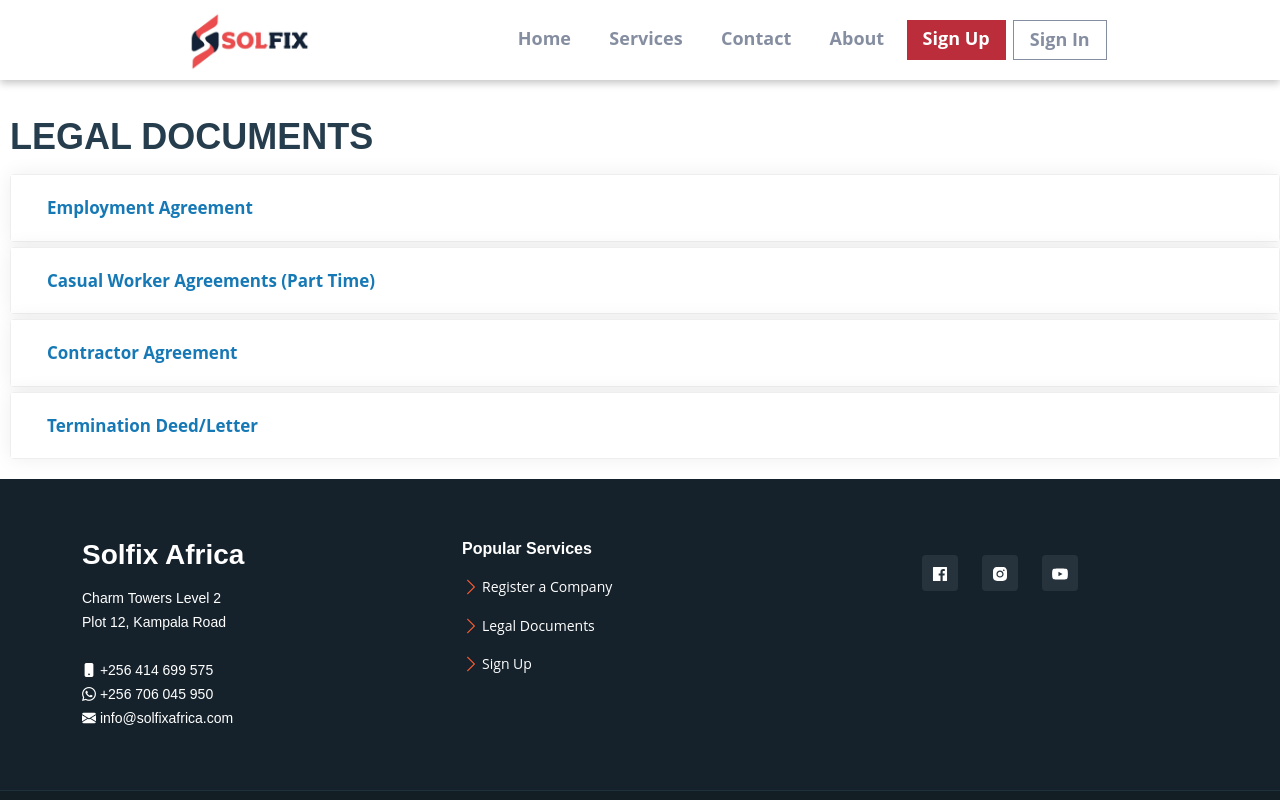
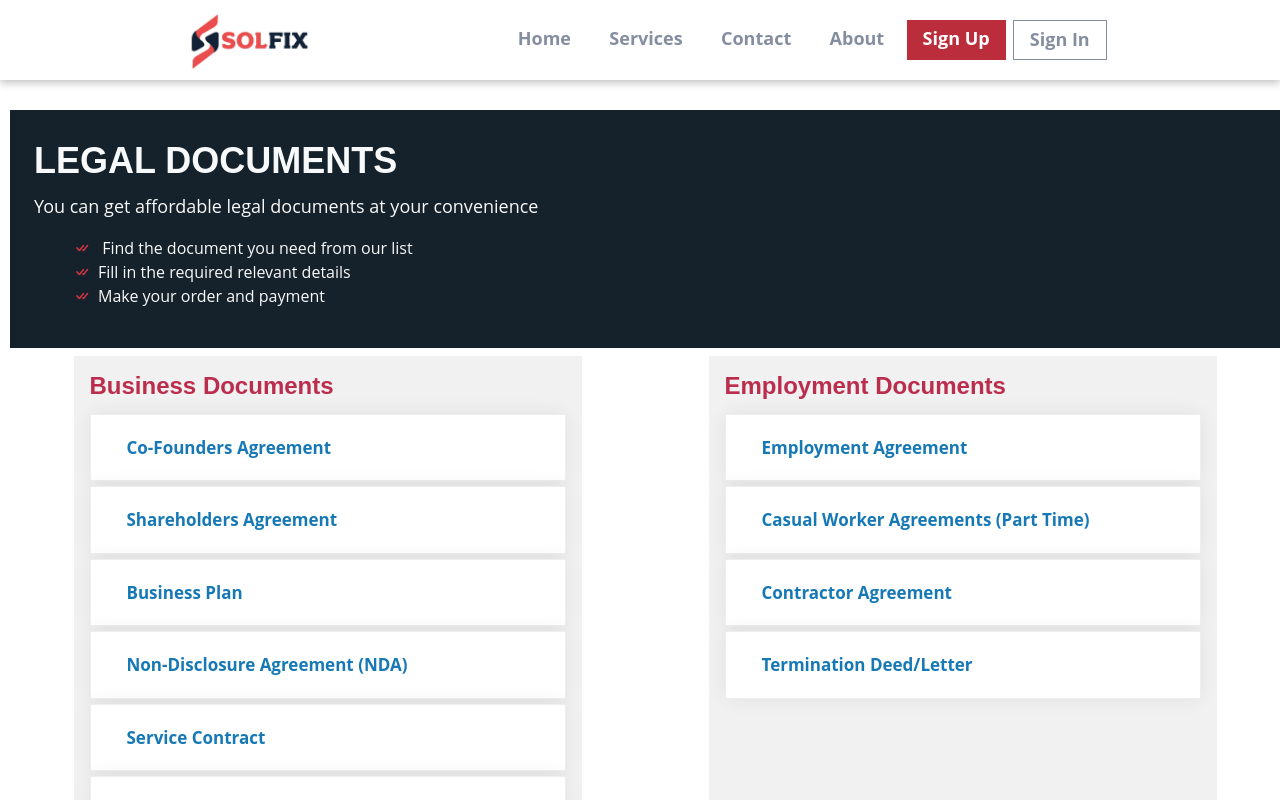
Before and after one commit to MichaelKasingye/solfix-africa-dev-react-app, a React (Create React App) app: page /legal-documents-page in a window 1280 px wide. Shown: the top 800 px of the page. Built offline with nearby package versions, Linux system fonts and the light colour scheme.

Commit message:
Feat: improve legal document section

```diff
--- a/src/Components/BodyTitle/index.js
+++ b/src/Components/BodyTitle/index.js
@@ -9,11 +9,11 @@ export default function BodyTitle({title}) {
   );
 }
 
-export  function PageTitle({title}) {
+export  function PageTitle({title, CSS}) {
   return (
     <div className="section-title">
       {/* <h2>{title}</h2> */}
-      <p>{title}</p>
+      <p className={CSS}>{title}</p>
     </div>
   );
 }
--- a/src/Components/Card/index.js
+++ b/src/Components/Card/index.js
@@ -1,19 +1,26 @@
 import React from "react";
 import Card from "./Card";
 
-function Index({data}) {
+function Index({data, Heading}) {
   return (
-    <div className=" d-flex justify-content-center flex-column " style={{margin:"auto auto"}}>
+    <div
+     className=" d-flex justify-content-center flex-column mt-2 p-3"
+    style={{margin:"auto auto", minWidth:"40%", background:"#F1F1F1"}} >
+      <h4 className="fw-bold" style={{color:"#BB2D4D"}}>{Heading}</h4>
+
+      <div style={{ minHeight:"500px"}}>
       {data.map((info) => (
         <Card
         key={info.id}
         id={info.id}
         image={info.image}
+        section={info.section}
         alt={info.alt}
          title={info.title}
          descriptions={info.description.slice(0,60)}
          price={info.price} />
       ))}
+      </div>
     </div>
   );
 }
--- a/src/Components/Hero/index.js
+++ b/src/Components/Hero/index.js
@@ -26,7 +26,7 @@ function Hero() {
               </a>
               <a href="/company-registration-page"
               // target="_blank" rel="noopener"
-                className="btn btn-danger rounded-3 mx-2 fs-5 d-flex align-items-center"
+                className="btn btn-danger rounded-3 mx-1  fs-5 d-flex align-items-center"
               >
                 <span><strong>Company Registration</strong></span>
               </a>
--- a/src/Pages/LegalDocumentsPage.jsx
+++ b/src/Pages/LegalDocumentsPage.jsx
@@ -3,15 +3,40 @@ import {PageTitle} from "../Components/BodyTitle";
 import Cards from "../Components/Card";
 import { productData } from "../utilities/data";
 
+// console.log(productData);
+export default function LegalDocumentsPage() {
+  const EmploymentDocuments = productData.filter(info => info.section ==="Employment Documents");
+  const BusinessDocuments = productData.filter(info => info.section ==="Business Documents");
 
-export default function LegalDocumentsPage() {
-  const legalDocuments = productData.filter(info => info.section ==="legalDocument");
 
   return (
     <div className="document-features" >
-    <PageTitle title="Legal Documents" />
-    <Cards data = {legalDocuments}/>
+    <div className="p-4" style={{background:"#15222B"}}>
+    <PageTitle
+    CSS="text-light"
+    title="Legal Documents" />
+    <p className="text-light">
+    You can get affordable legal documents at your convenience
+    </p>
+    <ul className="text-light">
+      <li className="list-unstyled"><i class="bi bi-check-all text-danger mx-2"></i> Find the document you need from our list</li>
+      <li className="list-unstyled"><i class="bi bi-check-all text-danger mx-2"></i>Fill in the required relevant details</li>
+      <li className="list-unstyled "><i class="bi bi-check-all text-danger mx-2"></i>Make your order and payment</li>
+    </ul>
+      </div>
 
+    <div
+    className="d-flex justify-content-center align-items-center flex-wrap">
+
+    <Cards
+    Heading ="Business Documents"
+     data = {BusinessDocuments}/>
+
+    <Cards
+    Heading ="Employment Documents"
+    data = {EmploymentDocuments}/>
+
+    </div>
 </div>
   )
 }
--- a/src/utilities/data.js
+++ b/src/utilities/data.js
@@ -4,7 +4,7 @@ export const productData = [
     image:
       "https://images.pexels.com/photos/327882/pexels-photo-327882.jpeg?auto=compress&cs=tinysrgb&w=1260&h=750&dpr=1",
     alt: "Co-founders Agreement visual",
-    section:"CompanyRegistration",
+    section:"Business Documents",
     title: "Co-founders Agreement",
     description:"A co-founder Agreement allows you to set out the equity ownership, initial investments and responsibilities of each Co-founder.",
       features:[
@@ -23,7 +23,7 @@ export const productData = [
     image:
       "https://images.pexels.com/photos/327882/pexels-photo-327882.jpeg?auto=compress&cs=tinysrgb&w=1260&h=750&dpr=1",
     alt: "Shareholders agreement",
-    section:"CompanyRegistration",
+    section:"Business Documents",
     title: "Shareholders agreement ",
     description:"A shareholders Agreement will help you govern the relationship between your company shareholders. Although you and your partners are on good terms now, sometimes running a company will strain on the relationship, therefore it’s better to prepare from the onset and protect your interests and the company.",
       features:[
@@ -41,7 +41,7 @@ export const productData = [
     image:
       "https://images.pexels.com/photos/327882/pexels-photo-327882.jpeg?auto=compress&cs=tinysrgb&w=1260&h=750&dpr=1",
     alt: "Business Plan",
-    section:"CompanyRegistration",
+    section:"Business Documents",
     title: "Business Plan",
     description:"A document setting out a business's future objectives and strategies for achieving them.",
       features:[
@@ -59,7 +59,7 @@ export const productData = [
     image:
       "https://images.pexels.com/photos/327882/pexels-photo-327882.jpeg?auto=compress&cs=tinysrgb&w=1260&h=750&dpr=1",
     alt: "Non-Disclosure Agreement (NDA)",
-    section:"CompanyRegistration",
+    section:"Business Documents",
     title: "Non-Disclosure Agreement (NDA)",
     description:"A Non-disclosure agreement is a legal document that forbids a recipient of information from disclosing that information to any person or entity. Before sharing any information that is so important to your company it is crucial that you sign it.",
       features:[
@@ -76,7 +76,7 @@ export const productData = [
     image:
       "https://images.pexels.com/photos/327882/pexels-photo-327882.jpeg?auto=compress&cs=tinysrgb&w=1260&h=750&dpr=1",
     alt: "Service Contract",
-    section:"CompanyRegistration",
+    section:"Business Documents",
     title: "Service Contract",
     description:"A contract used between a service provider and a client (or customer) that outlines the exchange of services for compensation.",
       features:[
@@ -96,7 +96,7 @@ export const productData = [
     image:
       "https://images.pexels.com/photos/327882/pexels-photo-327882.jpeg?auto=compress&cs=tinysrgb&w=1260&h=750&dpr=1",
     alt: "Board resolution",
-    section:"CompanyRegistration",
+    section:"Business Documents",
     title: "Board resolution",
     description:"A Resolution is a formal means by which decisions are made by a meeting of company, Resolutions a drafted to legally express the company decision and can be registered with URSB.",
       features:[
@@ -111,7 +111,7 @@ export const productData = [
     image:
       "https://images.pexels.com/photos/327882/pexels-photo-327882.jpeg?auto=compress&cs=tinysrgb&w=1260&h=750&dpr=1",
     alt: "Joint venture Agreements",
-    section:"CompanyRegistration",
+    section:"Business Documents",
     title: "Joint venture Agreements",
     description:"A joint venture is a contract between two or more parties who want to do business together for a period of time. Instead of forming a company, or partnership if your intention is to join with another party and have an equal stake in the venture. You can choose to enter a Joint venture Agreement.",
       features:[
@@ -131,7 +131,7 @@ export const productData = [
     image:
       "https://images.pexels.com/photos/327882/pexels-photo-327882.jpeg?auto=compress&cs=tinysrgb&w=1260&h=750&dpr=1",
     alt: "Employment agreement",
-    section:"legalDocument",
+    section:"Employment Documents",
     title: "Employment agreement",
     description:"Employment Agreement is an essential document when hiring employees for your business. They are not only necessary for your legal protection; they can help set the tone and feel of your business. It also helps formalize the relationship between employee an employer which enhances professional and positive work.",
       features:[
@@ -151,7 +151,7 @@ export const productData = [
     image:
       "https://images.pexels.com/photos/327882/pexels-photo-327882.jpeg?auto=compress&cs=tinysrgb&w=1260&h=750&dpr=1",
     alt: "Casual worker agreements (part time)",
-    section:"legalDocument",
+    section:"Employment Documents",
     title: "Casual worker agreements (part time) ",
     description:"This Casual Worker's Contract is for use where there is no mutuality of obligation and no continuing employment relationship between assignments.",
       features:[
@@ -167,7 +167,7 @@ export const productData = [
     image:
       "https://images.pexels.com/photos/327882/pexels-photo-327882.jpeg?auto=compress&cs=tinysrgb&w=1260&h=750&dpr=1",
     alt: "Contractor agreement ",
-    section:"legalDocument",
+    section:"Employment Documents",
     title: "Contractor agreement ",
     description:"An independent Contractor Agreement is a written contract that spells out the terms of the working arrangement between a contractor and client; it includes a description of services, terms of service and payment details among others.",
       features:[
@@ -185,7 +185,7 @@ export const productData = [
     image:
       "https://images.pexels.com/photos/327882/pexels-photo-327882.jpeg?auto=compress&cs=tinysrgb&w=1260&h=750&dpr=1",
     alt: "Termination deed/letter",
-    section:"legalDocument",
+    section:"Employment Documents",
     title: "Termination deed/letter",
     description:"A termination letter is one to be used when terminating an employee, this is to be signed by the employee finalizing all outstanding issues between the employer and employee. This deed will allow you with future issues smoothly, such as contractual claims or claims arising out of the termination of employment.",
       features:[
```
